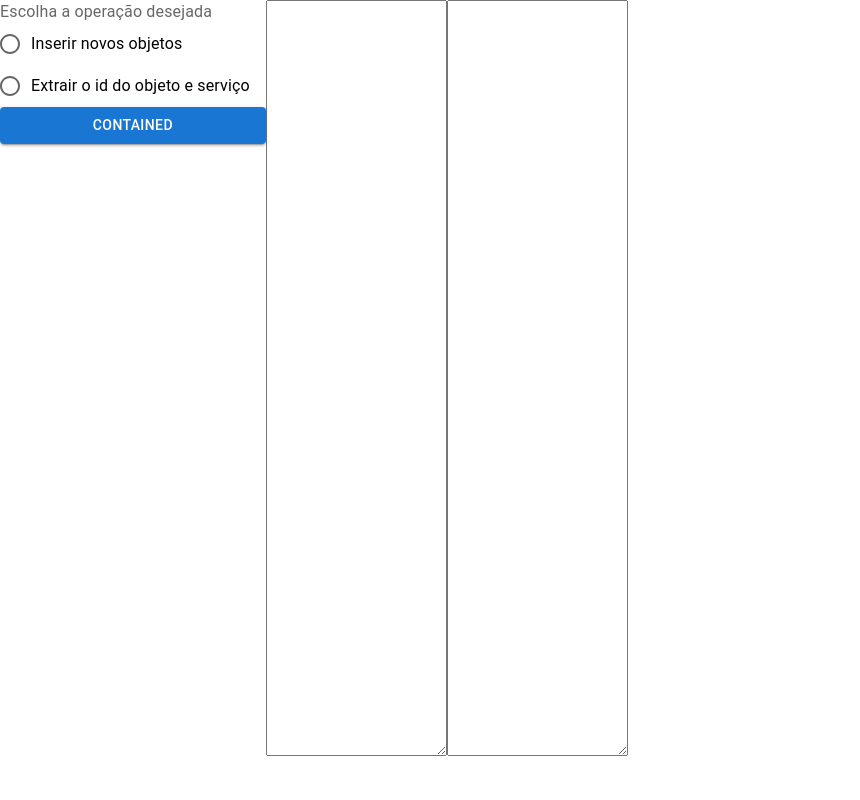
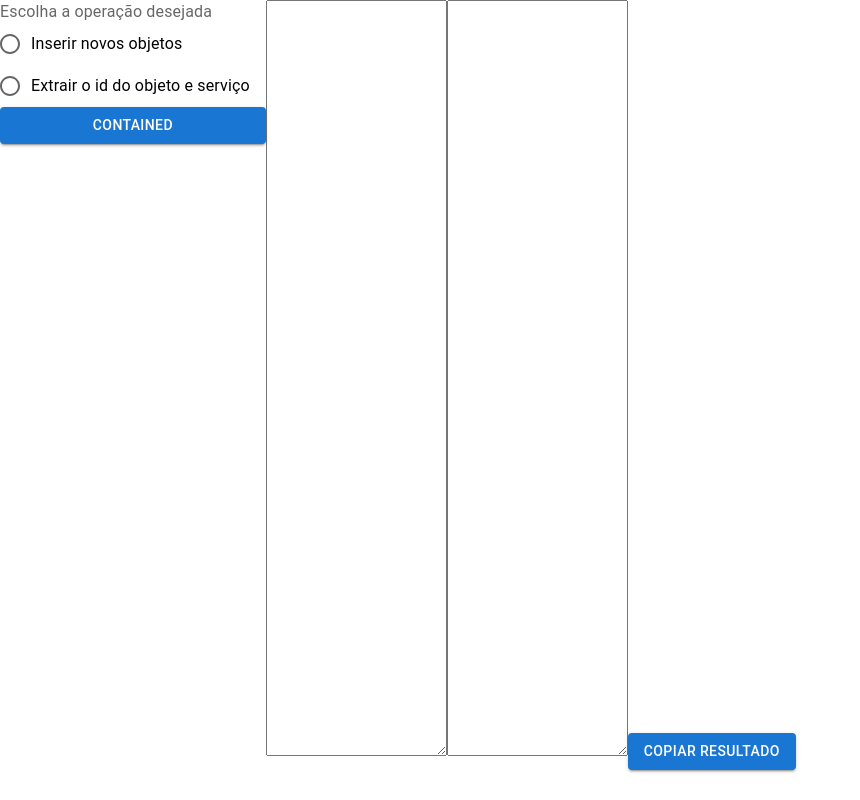
Before and after one commit to 10diieggos/sistema_gestao_entregas, a React (Create React App) app in the folder frontend/: page /sqlconstrutor in a window 1280 px wide. Shown: the whole page, without its empty margins (0-860 px from the left). Built offline with nearby package versions, Linux system fonts and the light colour scheme.

Commit message:
Botao Copiar
Inserido botao que copia todo o conteudo do resultado para a area de transferencia

```diff
--- a/frontend/src/components/sqlconstrutor/Formulario.js
+++ b/frontend/src/components/sqlconstrutor/Formulario.js
@@ -1,4 +1,3 @@
-// Arquivo Formulario.js
 import React from 'react';
 import { FormControl, FormLabel, Radio, RadioGroup, FormControlLabel, Button } from '@mui/material';
 import { TextareaAutosize } from '@mui/base';
@@ -16,6 +15,7 @@ class Formulario extends React.Component {
     this.handleRadioChange = this.handleRadioChange.bind(this);
     this.handleInputChange = this.handleInputChange.bind(this);
     this.handleSubmit = this.handleSubmit.bind(this);
+    this.handleCopyClick = this.handleCopyClick.bind(this);
   }
 
   handleRadioChange(event) {
@@ -49,6 +49,12 @@ class Formulario extends React.Component {
     });
   }
 
+  handleCopyClick(event) {
+    event.preventDefault();
+
+    navigator.clipboard.writeText(this.state.outputText);
+  }
+
   render() {
     return (
       <form onSubmit={this.handleSubmit}>
@@ -66,18 +72,23 @@ class Formulario extends React.Component {
           </RadioGroup>
           <Button variant="contained" type="submit">Contained</Button>
         </FormControl>
+
         <TextareaAutosize
           minRows={50}
           maxRows="60"
           value={this.state.inputText}
           onChange={this.handleInputChange}
         />
+
         <TextareaAutosize
           minRows={50}
           maxRows="60"
           value={this.state.outputText}
           readOnly
         />
+
+        <Button variant="contained" onClick={this.handleCopyClick}>Copiar resultado</Button>
+
       </form>
     );
   }
```
Lines whose indentation alone changed are shown as unchanged.
